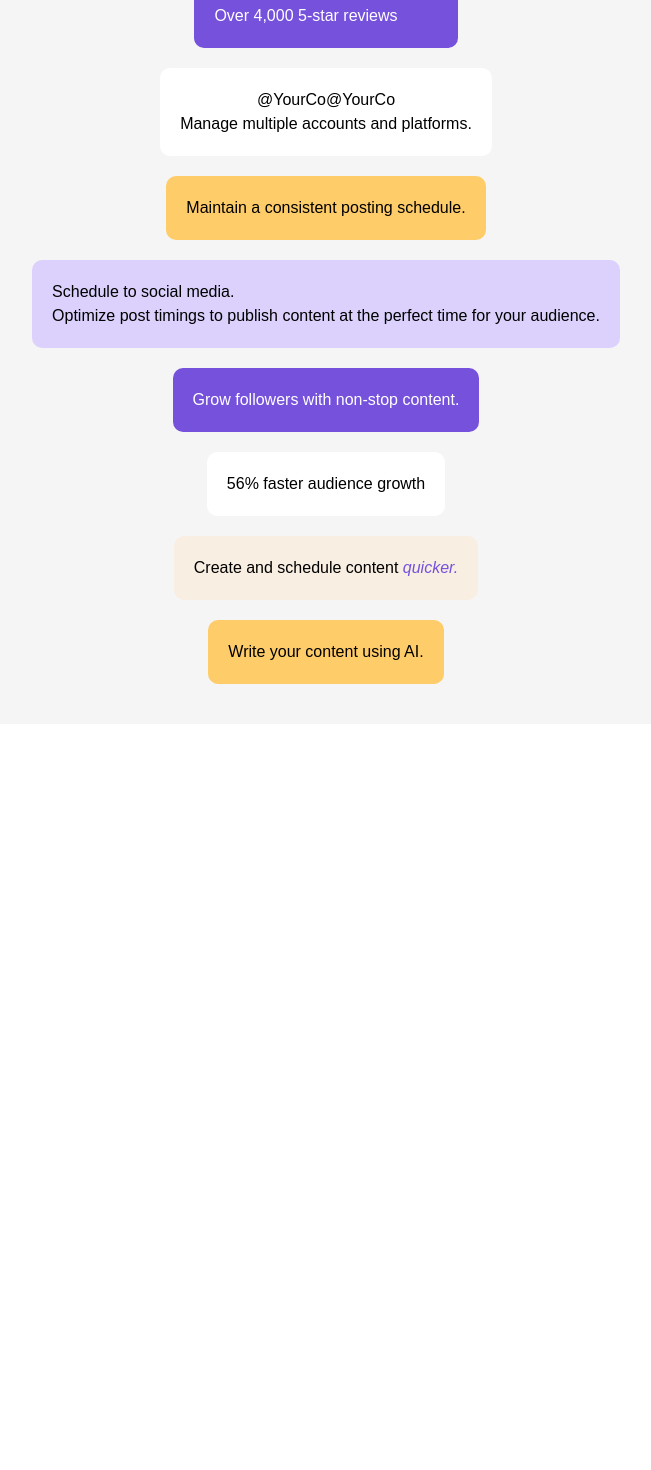
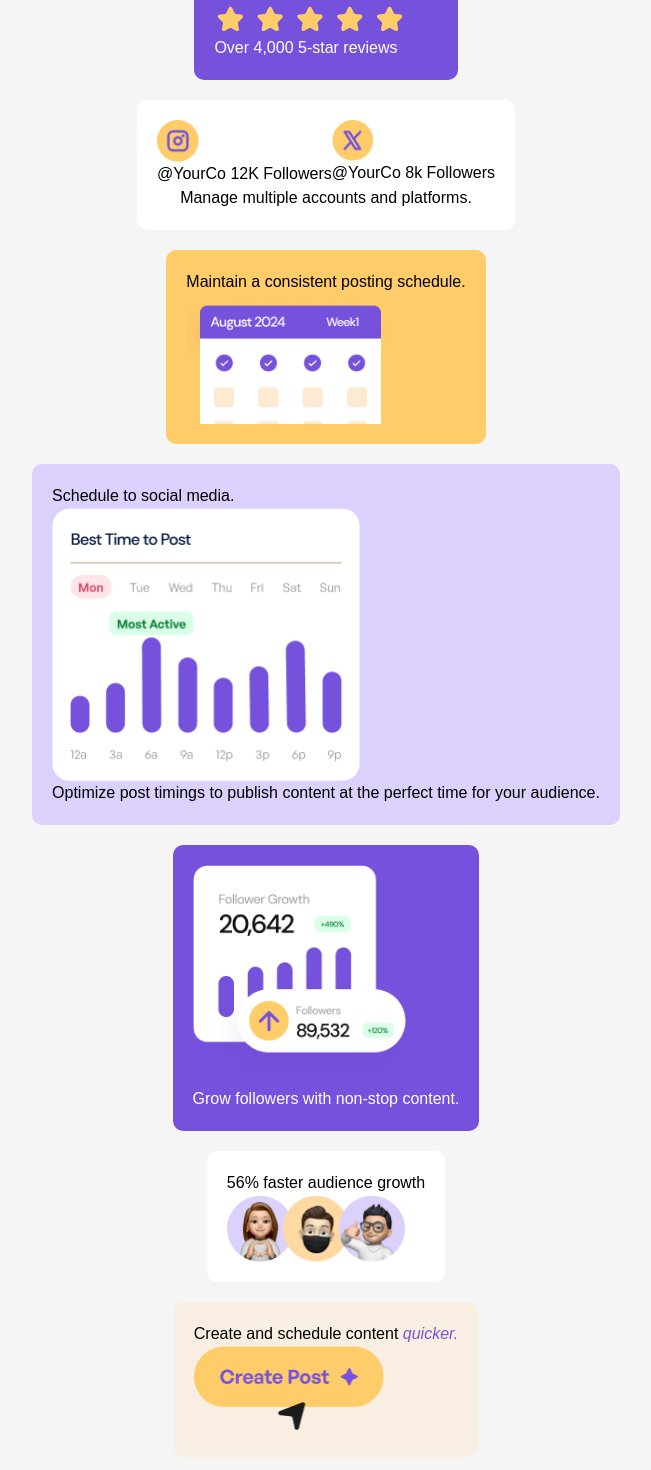
Before and after one commit to sorengrey/Frontend-Mentor-Bento-Grid, a Next.js app in the folder frontend-mentor-bento-grid/: page / in a window 1280 px wide. Shown: the part 80-1550 px from the top of the page, without its empty margins (314-965 px from the left). Before the commit the page ends 804 px from the top, so only its background shows below. Built offline with nearby package versions, Linux system fonts and the light colour scheme.

Commit message:
Added images to page
Added all images to the page

```diff
--- a/frontend-mentor-bento-grid/src/app/page.js
+++ b/frontend-mentor-bento-grid/src/app/page.js
@@ -8,39 +8,73 @@ export default function Home() {
           Social Media
           <div className="flex text-[#FFCC6A] inline"> 10x </div>
           <i>Faster</i> with AI
+          <Image
+            src="/stars.svg"
+            alt="five stars"
+            width="192"
+            height="32"
+            // className="w-[192px] h-[32px]"
+          />
           <div>Over 4,000 5-star reviews</div>
         </div>
         <div className="flex flex-col items-center p-[20px] bg-white text-black rounded-[10px]">
-          <div className="inline bg-white">
-            <div className="inline p">@YourCo</div>
-            <div className="inline">@YourCo</div>
+          <div className="inline-flex bg-white">
+            <div className="inline">
+              <Image
+                src="/camera.png"
+                alt="instagram logo"
+                width="42"
+                height="42"
+              />
+              @YourCo 12K Followers
+            </div>
+            <div className="inline">
+              <Image src="/twitter.png" alt="x logo" width="42" height="42" />
+              @YourCo 8k Followers
+            </div>
           </div>
           Manage multiple accounts and platforms.
         </div>
         <div className="bg-[#FFCC6A] items-center rounded-[10px] p-[20px] text-black">
           Maintain a consistent posting schedule.
+          <Image src="/calendar.png" alt="calendar" width="208" height="157" />
         </div>
         <div className="bg-[#DBD1FC] rounded-[10px] p-[20px] text-black">
           <div> Schedule to social media.</div>
+          <Image src="/graph.png" alt="graph" width="308" height="272" />
           <div>
             Optimize post timings to publish content at the perfect time for
             your audience.
           </div>
         </div>
         <div className="bg-[#7551DC] items-center rounded-[10px] p-[20px] text-white">
+          <Image
+            src="/followers.png"
+            alt="growth chart"
+            width="227"
+            height="200"
+          />
           Grow followers with non-stop content.
         </div>
         <div className="bg-white items-center rounded-[10px] p-[20px] text-black">
           56% faster audience growth
+          <Image src="/avatars.png" alt="avatars" width="178" height="66" />
         </div>
         <div className="bg-[#F9EEE2] items-center rounded-[10px] p-[20px] text-black">
-          Create and schedule content{" "}
+          Create and schedule content
           <div className="flex text-[#7551DC] inline">
-            <i>quicker.</i>
+            <i> quicker.</i>
+            <Image
+              src="/button.png"
+              alt="create post button"
+              width="190"
+              height="90"
+            />
           </div>
         </div>
         <div className="bg-[#FFCC6A] items-center rounded-[10px] p-[20px] text-black">
           Write your content using AI.
+          <Image src="/chat.png" alt="ai chat" width="219" height="222" />
         </div>
       </div>
     </div>
```
